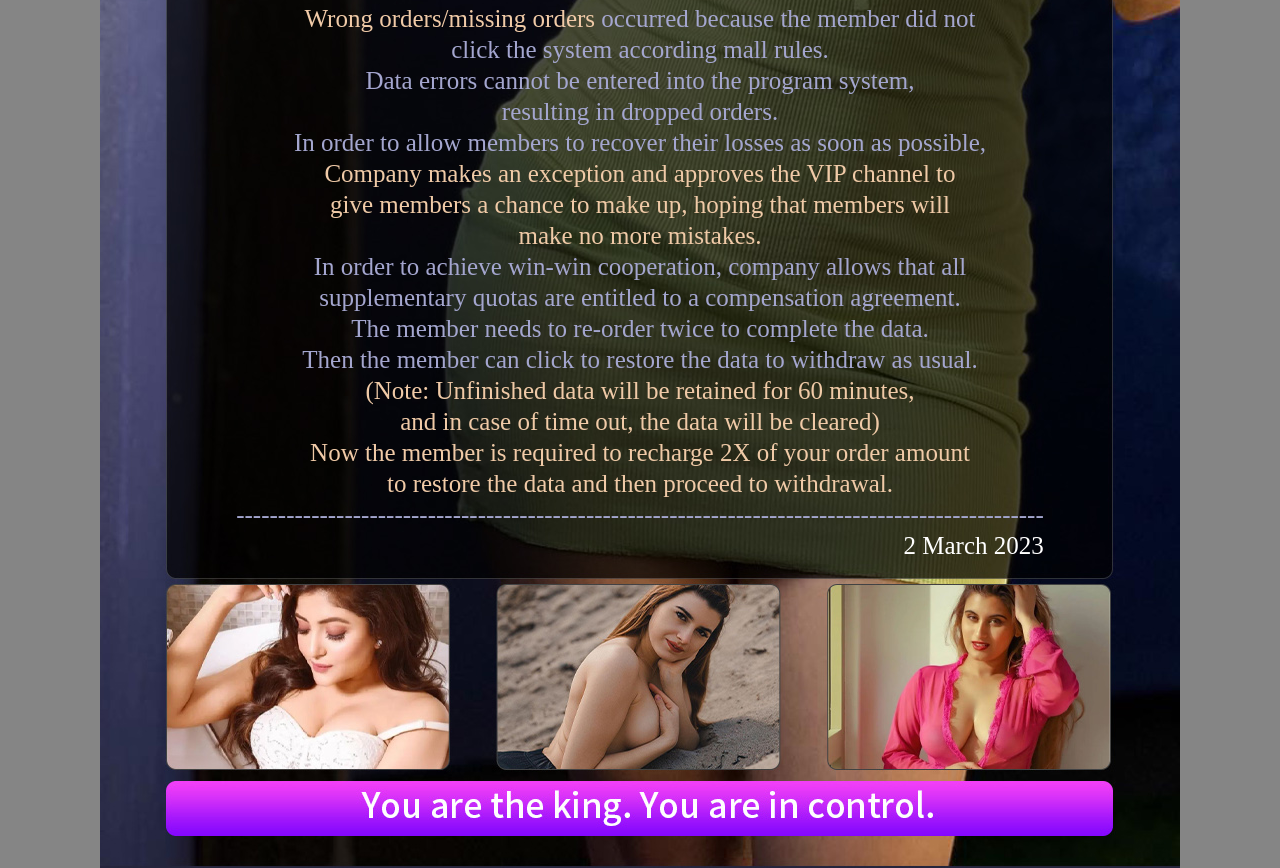
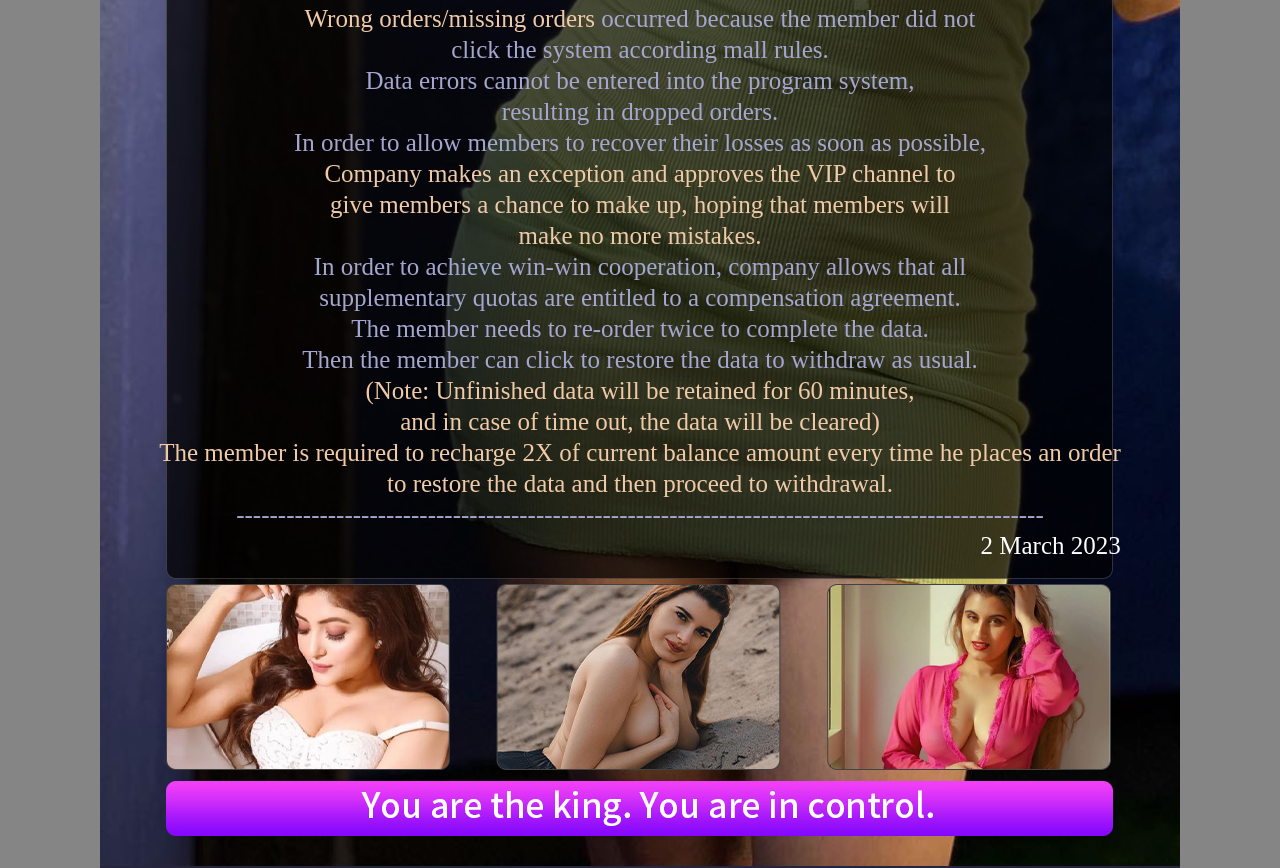
Before and after one commit to Hookuppro/Hookuppro.github.io, a plain HTML site: page uv2.html in a window 1280 px wide. Shown: the part 1052-1920 px from the top of the page. Drawn offline with Linux system fonts and the light colour scheme.

Commit message:
Update uv2.html

```diff
--- a/uv2.html
+++ b/uv2.html
@@ -48,7 +48,7 @@
                 <p> Then the member can click to restore the data to withdraw as usual.</p>
                 <p><span>(Note: Unfinished data will be retained for 60 minutes, </span></p>
                 <p><span>and in case of time out, the data will be cleared)</span></p>
-                <p><span>Now the member is required to recharge 2X of your order amount</span></p>
+                <p><span>The member is required to recharge 2X of  current balance amount every time he places an order</span></p>
                 <p><span>to restore the data and then proceed to withdrawal. </span></p>
                 <p>-------------------------------------------------------------------------------------------------</p>
                 <p align="right">
```
